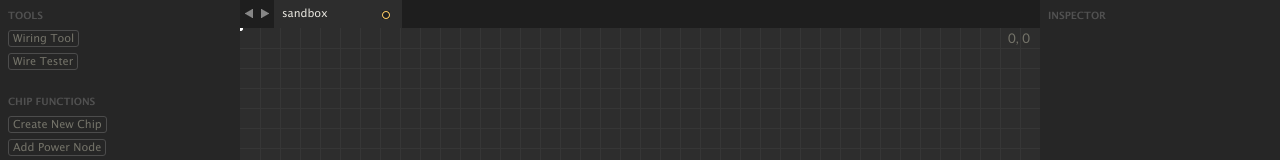
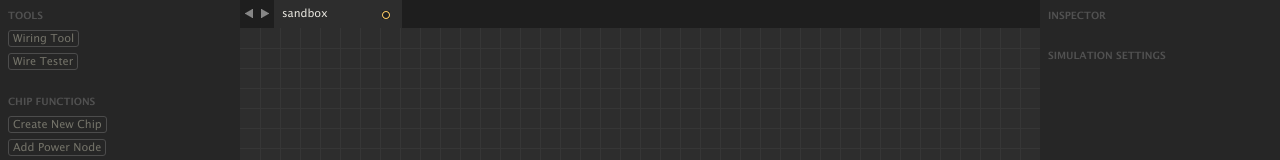
Before and after one commit to brandonwamboldt/circuit-sandbox, a plain HTML site: page index.html in a window 1280 px wide. Shown: the top 160 px of the page. Drawn offline with Linux system fonts and the light colour scheme.

Commit message:
Fix tool starting at 0,0

```diff
--- a/assets/js/main.js
+++ b/assets/js/main.js
@@ -35,7 +35,7 @@
     app.zoom = 1;
     app.snap = 20;
     app.actualSnap = 20;
-    app.mouse = {x: 0, y: 0, draw: true}
+    app.mouse = {x: 0, y: 0, draw: false}
     app.input = 'A';
 
     // Tooling
--- a/index.html
+++ b/index.html
@@ -84,6 +84,10 @@
 				<div class="toolset">
 					<h3>Inspector</h3>
 				</div>
+
+				<div class="toolset">
+					<h3>Simulation Settings</h3>
+				</div>
 			</div>
 		</div>
 
```
